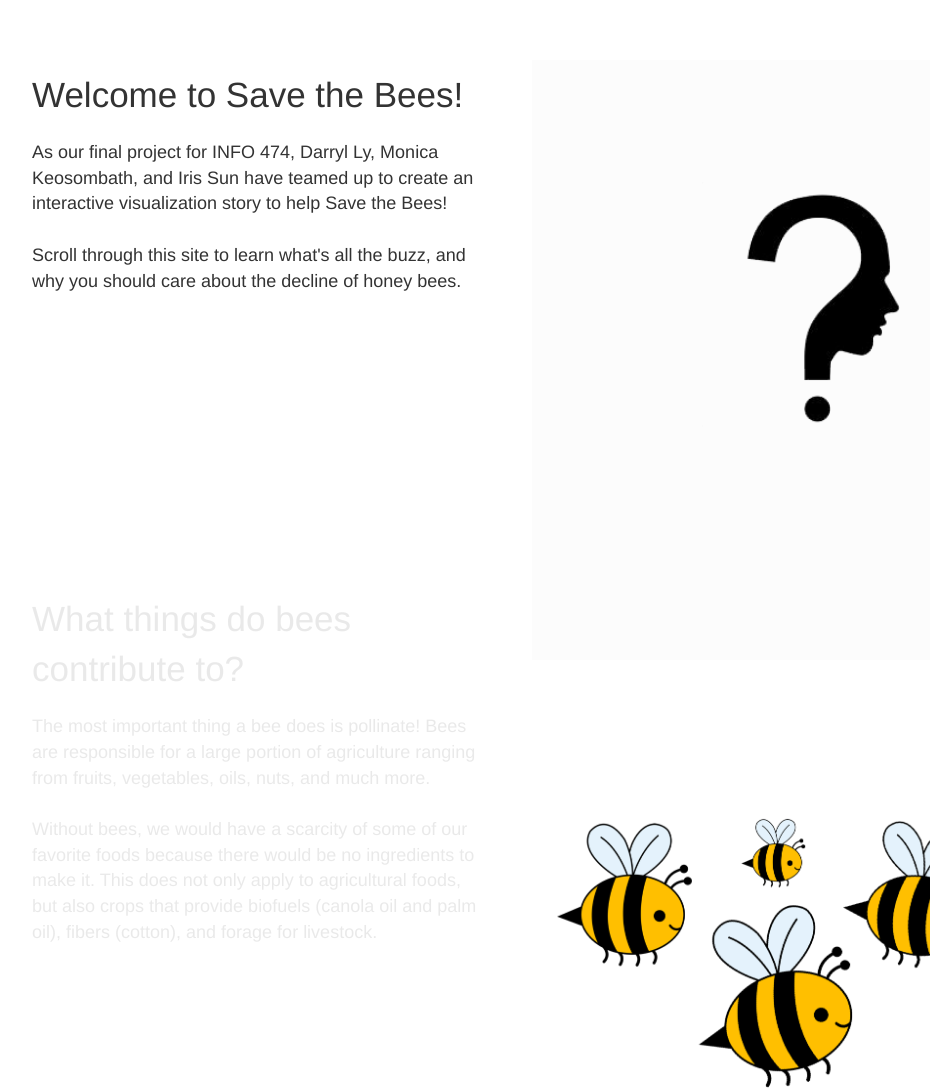
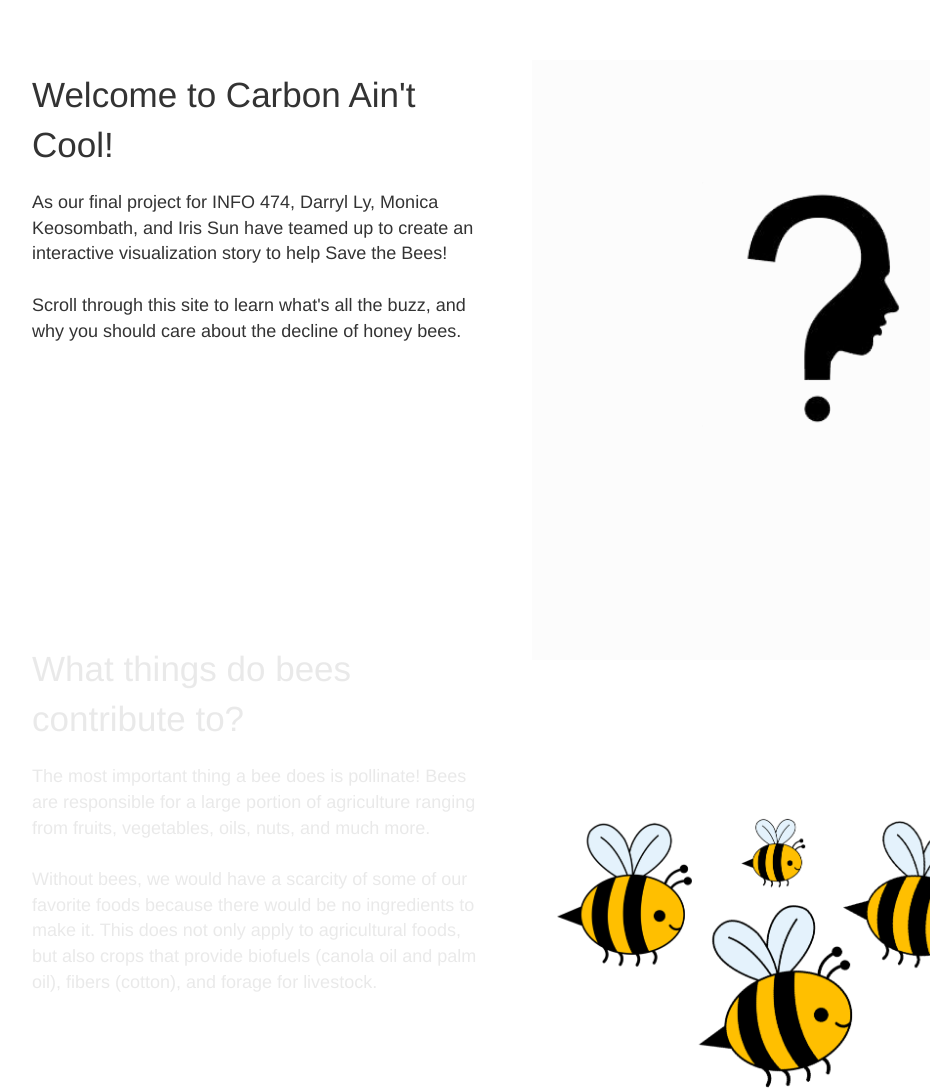
Before and after one commit to erxn-mcg/backyardhacksweb, a plain HTML site: page index.html in a window 1280 px wide. Shown: the top 1088 px of the page, without its empty margins (53-983 px from the left). Drawn offline with nearby package versions, Linux system fonts and the light colour scheme.

Commit message:
Update index.html

```diff
--- a/index.html
+++ b/index.html
@@ -5,7 +5,7 @@
 
       <meta charset="utf-8">
       <meta name="viewport" content="width=device-width, initial-scale=1.0">
-      <title>Final Project </title>
+      <title>CarbonAintCool </title>
 
       <!-- Libraries -->
       <link rel="stylesheet" href="https://maxcdn.bootstrapcdn.com/bootstrap/4.0.0/css/bootstrap.min.css" integrity="sha384-Gn5384xqQ1aoWXA+058RXPxPg6fy4IWvTNh0E263XmFcJlSAwiGgFAW/dAiS6JXm" crossorigin="anonymous">
@@ -34,7 +34,7 @@
       <div id='graphic'>
         <div id='sections'>
           <section id="step1" class="step">
-          <div class="title">Welcome to Save the Bees!</div><br>
+          <div class="title">Welcome to Carbon Ain't Cool!</div><br>
               <p class="intro">As our final project for INFO 474, Darryl Ly, Monica Keosombath, and Iris Sun have teamed up to create an interactive visualization story to help Save the Bees!<br><br>
                 Scroll through this site to learn what's all the buzz, and why you should care about the decline of honey bees.
               </p>
```
